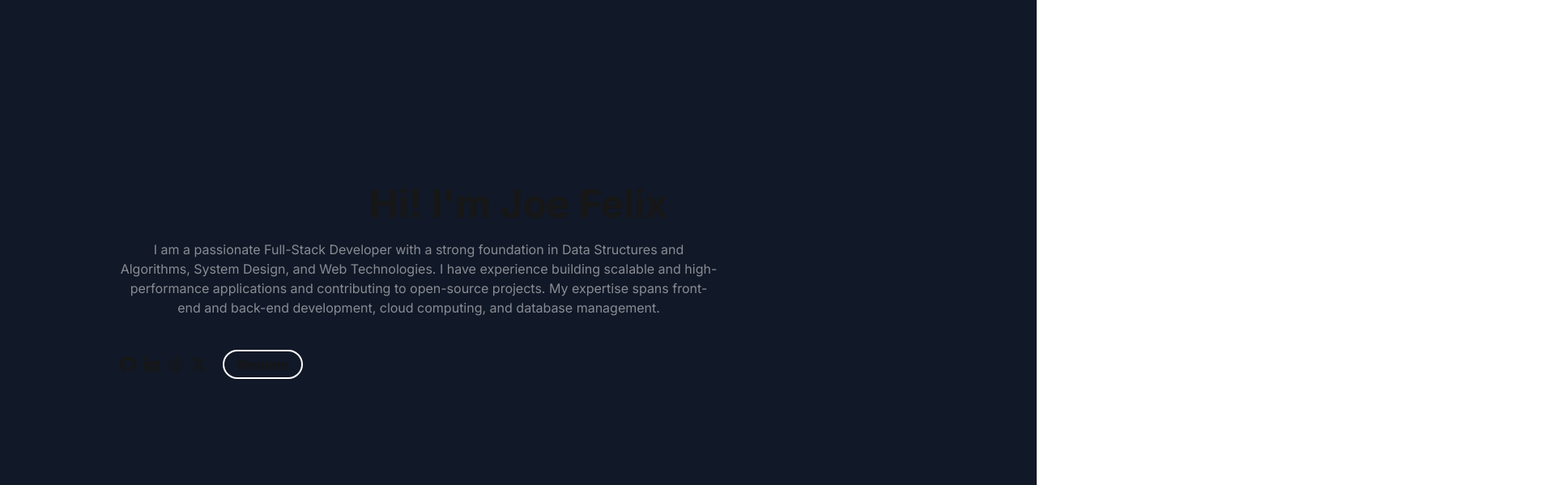
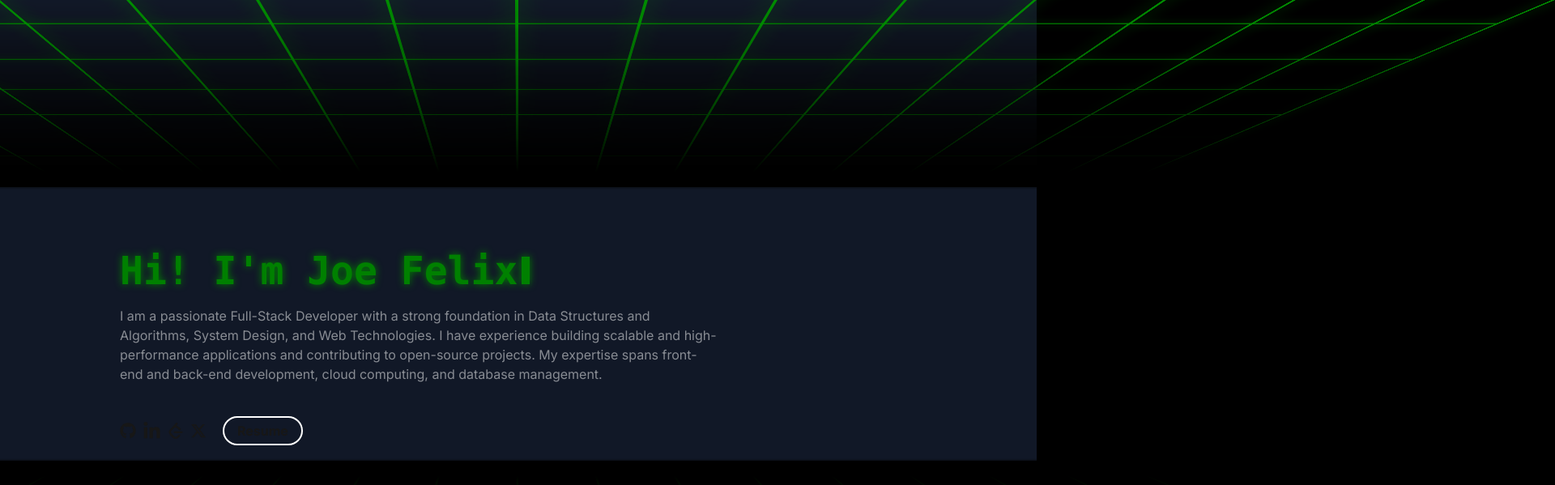
Before and after one commit to joefelx/joefelx.github.io, a Next.js app: page / in a window 1280 px wide. Shown: the top 599 px of the page at 81% size, 1920 px wide, since content can reach past the window. Built offline with nearby package versions, Linux system fonts and the light colour scheme.

Commit message:
changed the theme

```diff
--- a/app/_components/Intro.tsx
+++ b/app/_components/Intro.tsx
@@ -96,10 +96,20 @@ function Intro() {
   }, []);
 
   return (
-    <div className="flex flex-col gap-20">
+    <div className="h-full w-full flex flex-col gap-20">
+      <div className="grid-container">
+        <div className="plane">
+          <div className="grid"></div>
+          <div className="glow"></div>
+        </div>
+        <div className="plane">
+          <div className="grid"></div>
+          <div className="glow"></div>
+        </div>
+      </div>
       {/* Intro */}
-      <div className="py-32">
-        <div className="md:mt-20 mb-10 text-center ">
+      <div className="min-h-screen flex flex-col justify-center ">
+        <div className="mb-10 md:text-left text-center ">
           <h1 className="md:text-5xl text-4xl font-bold my-5">
             Hi! I&apos;m Joe Felix
           </h1>
@@ -144,7 +154,7 @@ function Intro() {
       </div>
 
       {/* Skills */}
-      <div>
+      <div className="my-20">
         <SubHeader>Skills</SubHeader>
         <div className="my-5 flex flex-wrap gap-5 justify-center items-center">
           {data["skills"].map((s) => (
--- a/app/_components/_ui/SubHeader.tsx
+++ b/app/_components/_ui/SubHeader.tsx
@@ -7,7 +7,7 @@ function SubHeader({
   children: React.ReactNode;
   className?: string;
 }) {
-  return <h2 className={`text-5xl mb-10 ${className}`}>{children}</h2>;
+  return <h1 className={`text-5xl mb-10 ${className}`}>{children}</h1>;
 }
 
 export default SubHeader;
--- a/app/globals.css
+++ b/app/globals.css
@@ -25,3 +25,163 @@ body {
     text-wrap: balance;
   }
 }
+
+@import url("https://fonts.googleapis.com/css2?family=Share+Tech+Mono&display=swap");
+body {
+  height: 100vh;
+  overflow-x: hidden;
+  background-color: #000;
+  /* display: flex;
+  align-items: center;
+  justify-content: center; */
+}
+
+h1 {
+  color: green;
+  font-family: "Share Tech Mono", "Cascadia Code", Menlo, Monaco, "Courier New",
+    monospace;
+  font-size: 6rem;
+  filter: drop-shadow(0px 0px 5px currentColor);
+}
+h1::after {
+  content: "";
+  display: inline-block;
+  width: 0.2em;
+  height: 0.7em;
+  background-color: currentColor;
+  margin-left: 0.1em;
+  -webkit-animation: blink 1s linear infinite forwards;
+  animation: blink 1s linear infinite forwards;
+  vertical-align: baseline;
+}
+
+.grid-container {
+  --grid: 10rem;
+  width: 100%;
+  height: 100%;
+  position: absolute;
+  top: 0;
+  left: 0;
+  transform-style: preserve-3d;
+  perspective: 100rem;
+  -webkit-animation: rotate 100s linear infinite forwards;
+  animation: rotate 100s linear infinite forwards;
+}
+.grid-container .plane {
+  --dir: 1;
+  width: 300%;
+  height: 150%;
+  min-height: 70rem;
+  position: absolute;
+  bottom: 0;
+  transform-style: preserve-3d;
+  transform-origin: bottom center;
+  transform: translateX(-50%) rotateX(85deg);
+}
+.grid-container .plane:last-child {
+  --dir: -1;
+  top: 0;
+  transform-origin: top center;
+  transform: translateX(-50%) rotateX(-85deg);
+}
+.grid-container .plane:last-child > *::after {
+  background-image: linear-gradient(
+    to top,
+    black var(--grid),
+    rgba(0, 0, 0, 0)
+  );
+}
+.grid-container .plane > * {
+  transform-style: preserve-3d;
+  height: 100%;
+  width: 100%;
+  position: absolute;
+}
+.grid-container .plane > *::before,
+.grid-container .plane > *::after {
+  content: "";
+  display: block;
+  position: absolute;
+  width: 100%;
+  height: 100%;
+  top: 0;
+  left: 0;
+}
+.grid-container .plane > *::before {
+  background-image: repeating-linear-gradient(
+      to left,
+      green,
+      green 4px,
+      transparent 4px,
+      transparent var(--grid)
+    ),
+    repeating-linear-gradient(
+      to bottom,
+      green,
+      green 4px,
+      transparent 4px,
+      transparent var(--grid)
+    );
+  -webkit-animation: move 1s linear infinite forwards;
+  animation: move 1s linear infinite forwards;
+}
+.grid-container .plane > *::after {
+  background-image: linear-gradient(
+    to bottom,
+    black var(--grid),
+    rgba(0, 0, 0, 0)
+  );
+  z-index: 1;
+  transform: translateZ(1px);
+}
+.grid-container .plane .glow {
+  filter: blur(1rem);
+  z-index: 1;
+  mix-blend-mode: plus-lighter;
+}
+
+@-webkit-keyframes move {
+  from {
+    transform: translateY(0px);
+  }
+  to {
+    transform: translateY(calc(var(--grid) * var(--dir)));
+  }
+}
+
+@keyframes move {
+  from {
+    transform: translateY(0px);
+  }
+  to {
+    transform: translateY(calc(var(--grid) * var(--dir)));
+  }
+}
+@-webkit-keyframes blink {
+  0% {
+    visibility: visible;
+  }
+  50% {
+    visibility: visible;
+  }
+  51% {
+    visibility: hidden;
+  }
+  100% {
+    visibility: hidden;
+  }
+}
+@keyframes blink {
+  0% {
+    visibility: visible;
+  }
+  50% {
+    visibility: visible;
+  }
+  51% {
+    visibility: hidden;
+  }
+  100% {
+    visibility: hidden;
+  }
+}
```
